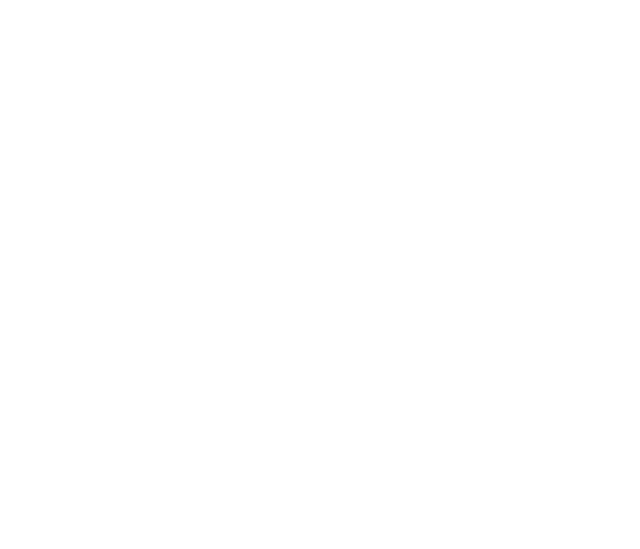
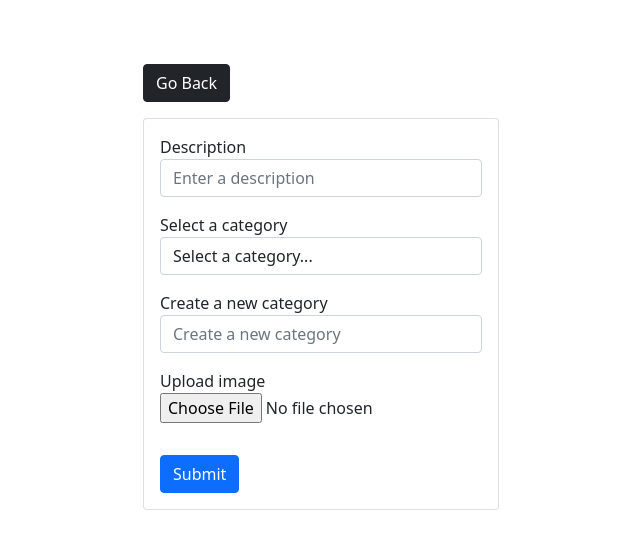
Before and after one commit to filipwroblewski/photo-album-app, a Django app: page /add/ in a window 1280 px wide. Before the commit the part shown is empty. Shown: the top 549 px of the page, without its empty margins (319-959 px from the left). Run offline with Django 3.2, Linux system fonts and the light colour scheme; data comes from the database, SQL or seed files in the repository; both versions use the stored data as it was after the commit.

Commit message:
Add New Image Functionality

```diff
--- a/photoshare/photos/templates/photos/add.html
+++ b/photoshare/photos/templates/photos/add.html
@@ -0,0 +1,54 @@
+<!DOCTYPE html>
+<html lang="en">
+<head>
+    <meta charset="UTF-8">
+    <meta http-equiv="X-UA-Compatible" content="IE=edge">
+    <meta name="viewport" content="width=device-width, initial-scale=1.0">
+    <title>Add Photo</title>
+
+    <link href="https://cdn.jsdelivr.net/npm/bootstrap@5.0.2/dist/css/bootstrap.min.css" rel="stylesheet" integrity="sha384-EVSTQN3/azprG1Anm3QDgpJLIm9Nao0Yz1ztcQTwFspd3yD65VohhpuuCOmLASjC" crossorigin="anonymous">
+
+</head>
+<body class="m-5">
+    <div class="container">
+        <div class="row justify-content-center">
+            <div class="col-md-4">
+                <a href="{% url 'gallery' %}" class="btn btn-dark my-3">Go Back</a>
+                <div class="card">
+                    <form method="POST" action="" enctype="multipart/form-data">
+                        {% csrf_token %}
+                        <div class="form-group m-3">
+                          <label>Description</label>
+                          <input required name="description" type="text" placeholder="Enter a description" class="form-control">
+                        </div>
+
+                        <div class="form-group m-3">
+                            <label>Select a category</label>
+                            <select name="category" class="form-control">
+                                <option value="none">Select a category...</option>
+
+                                {% for category in categories %}
+                                <option value="{{ category.id }}">{{ category.name }}</option>
+                                {% endfor %}
+
+                            </select>
+                          </div>
+
+                          <div class="form-group m-3">
+                            <label>Create a new category</label>
+                            <input name="category_new" type="text" placeholder="Create a new category" class="form-control">
+                          </div>
+
+                        <div class="form-group m-3">
+                            <label>Upload image</label>
+                            <input required name="image" type="file" class="form-control-file">
+                          </div>
+
+                        <button type="submit" class="btn btn-primary m-3">Submit</button>
+                      </form>
+                </div>
+            </div>
+        </div>
+    </div>
+</body>
+</html>
--- a/photoshare/photos/templates/photos/photo.html
+++ b/photoshare/photos/templates/photos/photo.html
@@ -17,7 +17,7 @@
                 <a href="{% url 'gallery' %}" class="btn btn-dark my-3">Go Back</a>
 
                 <div style="height: 90vh;">
-                    <img style="max-width: 100%; max-height: 100%;" src="{{ photo.image.url }}" alt="">
+                    <img style="max-width: 100%; max-height: 100%;" src="{{ photo.image.url }}">
 
                     <p>{{ photo.description }}</p>
                 </div>
--- a/photoshare/photos/views.py
+++ b/photoshare/photos/views.py
@@ -1,4 +1,4 @@
-from django.shortcuts import render
+from django.shortcuts import render, redirect
 from .models import Category, Photo
 
 # Create your views here.
@@ -14,4 +14,27 @@ def viewPhoto(request, pk):
     return render(request, 'photos/photo.html', { 'photo': photo })
 
 def addPhoto(request):
-    return render(request, 'photos/add.html')
+    categories = Category.objects.all()
+
+    if request.method == 'POST':
+        data = request.POST
+        image = request.FILES.get('image')
+
+        if data['category'] != 'none':
+            category = Category.objects.get(id=data['category'])
+        elif data['category_new'] != '':
+            category, created = Category.objects.get_or_create(name=data['category_new'])
+        else:
+            category = None
+
+        photo = Photo.objects.create(
+            category=category,
+            description=data['description'],
+            image=image,
+        )
+
+        return redirect('gallery')
+
+
+    context = { 'categories': categories }
+    return render(request, 'photos/add.html', context)
```
Also changed, not shown: photoshare/db.sqlite3, photoshare/static/images/4.png (added), photoshare/static/images/5.png (added).
